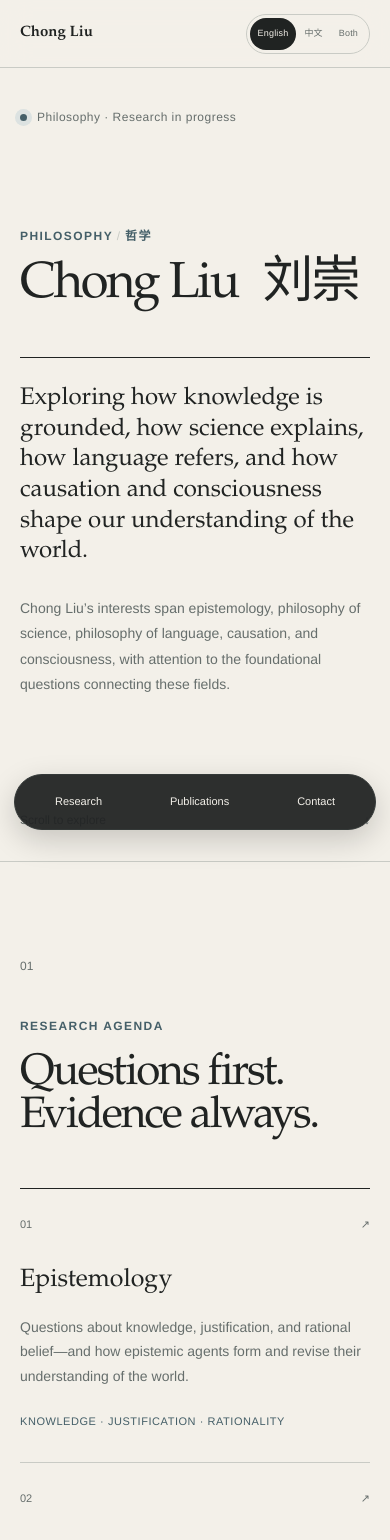
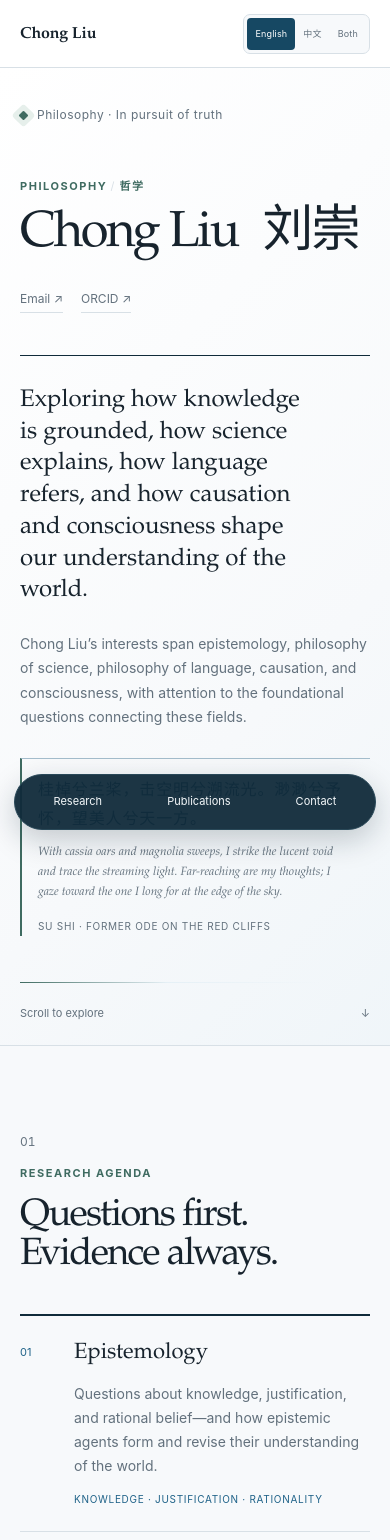
Before and after one commit to ChongLiuPhil/ChongLiuPhil.github.io, a Next.js app: page / in a window 390 px wide. Shown: the top 1540 px of the page. Built offline with nearby package versions, Linux system fonts and the light colour scheme.

Commit message:
Refine scholarly layout and visual identity

```diff
--- a/app/content.ts
+++ b/app/content.ts
@@ -39,6 +39,14 @@ export const academicContent = {
     bio: {
       zh: '刘崇的研究兴趣涵盖认识论、科学哲学、语言哲学、因果关系与意识，关注这些领域之间相互连接的基础问题。',
       en: 'Chong Liu’s interests span epistemology, philosophy of science, philosophy of language, causation, and consciousness, with attention to the foundational questions connecting these fields.',
+    },
+    epigraph: {
+      zh: '桂棹兮兰桨，击空明兮溯流光。渺渺兮予怀，望美人兮天一方。',
+      en: 'With cassia oars and magnolia sweeps, I strike the lucent void and trace the streaming light. Far-reaching are my thoughts; I gaze toward the one I long for at the edge of the sky.',
+    },
+    epigraphSource: {
+      zh: '苏轼《前赤壁赋》',
+      en: 'Su Shi · Former Ode on the Red Cliffs',
     },
     email: 'chong.liu.phil@outlook.com',
     cvHref: '',
@@ -106,7 +114,7 @@ export const academicContent = {
 
 export const interfaceCopy = {
   zh: {
-    sample: '哲学研究 · 内容持续更新',
+    sample: '哲学 · 求真',
     wordmark: '刘崇',
     nav: [
       { label: '研究', href: '#research' },
@@ -138,7 +146,7 @@ export const interfaceCopy = {
     updated: '哲学研究',
   },
   en: {
-    sample: 'Philosophy · Research in progress',
+    sample: 'Philosophy · In pursuit of truth',
     wordmark: 'Chong Liu',
     nav: [
       { label: 'Research', href: '#research' },
--- a/app/globals.css
+++ b/app/globals.css
@@ -1,19 +1,28 @@
 @import 'tailwindcss';
 
 :root {
-  --paper: #f3f0e9;
-  --ink: #202322;
-  --muted: #666e6c;
-  --line: #c9cbc5;
-  --accent: #455f68;
-  --accent-soft: #dce2e1;
-  --serif: 'Iowan Old Style', 'Palatino Linotype', 'Book Antiqua', 'Noto Serif SC', Georgia, serif;
-  --sans: 'Avenir Next', 'Noto Sans SC', 'PingFang SC', 'Helvetica Neue', Arial, sans-serif;
+  --paper: #f7f9fb;
+  --surface: #ffffff;
+  --ink: #17232d;
+  --muted: #63717d;
+  --line: #d8e0e6;
+  --accent: #1f6288;
+  --accent-strong: #164863;
+  --accent-soft: #e5f0f6;
+  --jade: #3f6b61;
+  --jade-soft: #e6efeb;
+  --navy: #102b3a;
+  --content-max: 1240px;
+  --reading-max: 68ch;
+  --page-gutter: clamp(22px, 4vw, 64px);
+  --serif: Charter, 'Iowan Old Style', 'Palatino Linotype', 'Noto Serif SC', Georgia, serif;
+  --sans: Inter, 'Avenir Next', 'Noto Sans SC', 'PingFang SC', 'Helvetica Neue', Arial, sans-serif;
 }
 
 * { box-sizing: border-box; }
 html { scroll-behavior: smooth; background: var(--paper); }
 body { margin: 0; background: var(--paper); color: var(--ink); font-family: var(--sans); font-size: 16px; -webkit-font-smoothing: antialiased; }
+::selection { background: #cfe4f0; color: var(--navy); }
 a { color: inherit; text-decoration: none; }
 button { color: inherit; font: inherit; }
 h1, h2, h3, h4, p { margin-top: 0; }
@@ -21,18 +30,18 @@ h1, h2, h3, h4, p { margin-top: 0; }
 a:focus-visible, button:focus-visible { outline: 2px solid var(--accent); outline-offset: 4px; }
 
 .site-header {
-  position: sticky; top: 0; z-index: 30; height: 76px; padding: 0 clamp(24px, 5vw, 80px);
+  position: sticky; top: 0; z-index: 30; height: 68px; padding: 0 max(var(--page-gutter), calc((100vw - var(--content-max)) / 2));
   display: grid; grid-template-columns: 1fr auto 1fr; align-items: center; border-bottom: 1px solid var(--line);
-  background: color-mix(in srgb, var(--paper) 92%, transparent); backdrop-filter: blur(14px);
+  background: color-mix(in srgb, var(--surface) 94%, transparent); backdrop-filter: blur(16px);
 }
-.wordmark { font-family: var(--serif); font-size: 15px; font-weight: 600; }
+.wordmark { font-family: var(--serif); font-size: 16px; font-weight: 600; letter-spacing: -.01em; }
 .desktop-nav { display: flex; align-items: center; gap: clamp(20px, 3vw, 48px); }
-.desktop-nav a { color: var(--muted); font-size: 13px; transition: color .2s ease; }
+.desktop-nav a { color: var(--muted); font-size: 12px; font-weight: 550; letter-spacing: .025em; transition: color .2s ease; }
 .desktop-nav a:hover { color: var(--ink); }
-.mode-switcher { justify-self: end; display: flex; align-items: center; padding: 3px; border: 1px solid var(--line); border-radius: 999px; }
-.mode-switcher button { min-height: 30px; padding: 5px 10px; border: 0; border-radius: 999px; background: transparent; color: var(--muted); cursor: pointer; font-size: 10px; letter-spacing: .02em; transition: background-color .2s ease, color .2s ease; }
+.mode-switcher { justify-self: end; display: flex; align-items: center; padding: 3px; border: 1px solid var(--line); border-radius: 7px; background: var(--paper); }
+.mode-switcher button { min-height: 29px; padding: 5px 9px; border: 0; border-radius: 4px; background: transparent; color: var(--muted); cursor: pointer; font-size: 10px; letter-spacing: .02em; transition: background-color .2s ease, color .2s ease; }
 .mode-switcher button:hover { color: var(--ink); }
-.mode-switcher button.active { background: var(--ink); color: var(--paper); }
+.mode-switcher button.active { background: var(--accent-strong); color: #fff; }
 .mobile-nav { display: none; }
 
 .localized-both { display: grid; gap: .8em; }
@@ -45,49 +54,61 @@ a:focus-visible, button:focus-visible { outline: 2px solid var(--accent); outlin
 .wordmark .localized-divider, h1 .localized-divider { display: none; }
 .wordmark .localized-zh, h1 .localized-zh { margin-left: .18em; }
 
-.hero { min-height: calc(100svh - 76px); padding: clamp(48px, 8vh, 96px) clamp(24px, 5vw, 80px) 32px; display: flex; flex-direction: column; scroll-margin-top: 76px; }
+.hero { min-height: min(760px, calc(100svh - 68px)); padding: clamp(52px, 7vh, 82px) max(var(--page-gutter), calc((100vw - var(--content-max)) / 2)) 28px; display: flex; flex-direction: column; scroll-margin-top: 68px; background: linear-gradient(135deg, var(--surface) 0%, var(--paper) 66%, var(--accent-soft) 150%); }
 .hero-meta { display: flex; align-items: center; gap: 10px; color: var(--muted); font-size: 12px; letter-spacing: .04em; }
-.status-dot { width: 7px; height: 7px; border-radius: 50%; background: var(--accent); box-shadow: 0 0 0 5px var(--accent-soft); }
-.hero-grid { margin: auto 0; display: grid; grid-template-columns: minmax(0, 1.1fr) minmax(320px, .72fr); gap: clamp(60px, 9vw, 160px); align-items: end; }
-.role, .eyebrow { margin-bottom: 18px; color: var(--accent); font-size: 12px; font-weight: 600; letter-spacing: .12em; text-transform: uppercase; }
+.status-dot { width: 7px; height: 7px; border-radius: 1px; background: var(--jade); box-shadow: 0 0 0 5px var(--jade-soft); transform: rotate(45deg); }
+.hero-grid { margin: clamp(72px, 10vh, 112px) 0; display: grid; grid-template-columns: minmax(0, .88fr) minmax(360px, 1fr); gap: clamp(56px, 7vw, 108px); align-items: center; }
+.role, .eyebrow { margin-bottom: 15px; color: var(--jade); font-size: 11px; font-weight: 700; letter-spacing: .14em; text-transform: uppercase; }
 h1, h2 { margin-bottom: 0; font-family: var(--serif); font-weight: 500; letter-spacing: -.045em; }
 h1 { max-width: 840px; font-size: clamp(68px, 11vw, 164px); line-height: .82; overflow-wrap: anywhere; }
-.bilingual-hero-name { max-width: 1080px; font-size: clamp(54px, 8vw, 116px); line-height: .9; }
+.bilingual-hero-name { max-width: 760px; font-size: clamp(52px, 6.6vw, 94px); line-height: .92; }
 .affiliation { margin: 28px 0 0; color: var(--muted); font-size: 15px; }
-.hero-intro { padding-top: 26px; border-top: 1px solid var(--ink); }
-.statement { margin-bottom: 28px; font-family: var(--serif); font-size: clamp(24px, 2.3vw, 38px); line-height: 1.28; }
-.bio { margin-bottom: 0; color: var(--muted); font-size: 14px; line-height: 1.8; }
+.hero-intro { padding: 30px 0 0 34px; border-top: 1px solid var(--navy); border-left: 1px solid var(--line); }
+.statement { max-width: 24ch; margin-bottom: 24px; font-family: var(--serif); font-size: clamp(24px, 2.1vw, 32px); line-height: 1.32; }
+.bio { max-width: var(--reading-max); margin-bottom: 0; color: var(--muted); font-size: 14px; line-height: 1.75; }
+.localized-zh { font-family: 'Songti SC', 'Noto Serif SC', 'STSong', var(--serif); }
+.hero-epigraph { max-width: 54ch; margin: 28px 0 0; padding: 18px 0 0 20px; border-top: 1px solid color-mix(in srgb, var(--accent) 28%, var(--line)); border-left: 2px solid var(--jade); }
+.hero-epigraph p { margin-bottom: 9px; }
+.hero-epigraph .epigraph-original { color: var(--accent-strong); font-family: 'Songti SC', 'Noto Serif SC', 'STSong', var(--serif); font-size: 16px; letter-spacing: .055em; line-height: 1.8; }
+.hero-epigraph .epigraph-translation { max-width: 50ch; color: var(--muted); font-family: var(--serif); font-size: 12px; font-style: italic; line-height: 1.65; }
+.hero-epigraph cite { color: var(--muted); font-size: 10px; font-style: normal; letter-spacing: .07em; text-transform: uppercase; }
+.hero-links { display: flex; flex-wrap: wrap; gap: 18px; margin-top: 32px; }
+.hero-links a { padding-bottom: 4px; border-bottom: 1px solid var(--line); color: var(--muted); font-size: 12px; transition: border-color .2s ease, color .2s ease; }
+.hero-links a:hover { border-color: var(--ink); color: var(--ink); }
 .text-link { display: inline-block; margin-top: 24px; padding-bottom: 4px; border-bottom: 1px solid var(--ink); font-size: 13px; }
-.scroll-cue { display: flex; justify-content: space-between; align-items: center; margin-top: auto; padding-top: 30px; color: var(--muted); font-size: 12px; }
+.scroll-cue { display: flex; justify-content: space-between; align-items: center; margin-top: auto; padding-top: 22px; border-top: 1px solid transparent; border-image: linear-gradient(90deg, var(--jade), var(--accent-soft) 42%, transparent 86%) 1; color: var(--muted); font-size: 11px; }
 
-.section { scroll-margin-top: 76px; padding: clamp(92px, 12vw, 176px) clamp(24px, 5vw, 80px); border-top: 1px solid var(--line); }
+.section { scroll-margin-top: 68px; padding: clamp(84px, 9vw, 132px) max(var(--page-gutter), calc((100vw - var(--content-max)) / 2)); border-top: 1px solid var(--line); }
 .section-number { margin: 3px 0 0; color: var(--muted); font-size: 12px; font-variant-numeric: tabular-nums; }
-.section-heading h2 { max-width: 820px; font-size: clamp(44px, 5.4vw, 82px); line-height: .98; }
-.research-section { display: grid; grid-template-columns: 90px minmax(280px, .75fr) minmax(390px, 1fr); gap: clamp(28px, 5vw, 90px); }
-.research-list { margin: 0; padding: 0; list-style: none; border-top: 1px solid var(--ink); }
-.research-list li { padding: 27px 0 30px; border-bottom: 1px solid var(--line); }
-.list-topline { display: flex; justify-content: space-between; margin-bottom: 30px; color: var(--muted); font-size: 11px; }
-.research-list h3 { margin-bottom: 15px; font-family: var(--serif); font-size: clamp(25px, 2.3vw, 34px); font-weight: 500; }
-.research-list p { max-width: 620px; margin-bottom: 20px; color: var(--muted); font-size: 14px; line-height: 1.75; }
-.research-list small { color: var(--accent); font-size: 11px; letter-spacing: .05em; text-transform: uppercase; }
+.section-heading h2 { max-width: 760px; font-size: clamp(38px, 4.5vw, 62px); line-height: 1.02; }
+.research-section { display: grid; grid-template-columns: 64px minmax(0, 1fr); gap: 0 clamp(28px, 4vw, 58px); }
+.research-list { grid-column: 2; margin: clamp(54px, 6vw, 78px) 0 0; padding: 0; list-style: none; border-top: 2px solid var(--navy); }
+.research-list li { display: grid; grid-template-columns: 56px minmax(190px, .72fr) minmax(300px, 1.28fr); gap: 24px; padding: 28px 0 30px; border-bottom: 1px solid var(--line); transition: border-color .2s ease; }
+.research-list li:hover { border-bottom-color: var(--accent); }
+.list-topline { display: flex; justify-content: space-between; margin: 4px 0 0; color: var(--accent); font-size: 11px; }
+.list-topline span:last-child { display: none; }
+.research-list h3 { margin: 0; font-family: var(--serif); font-size: clamp(22px, 2vw, 28px); font-weight: 500; line-height: 1.24; }
+.research-list p { max-width: var(--reading-max); margin: 0; color: var(--muted); font-size: 14px; line-height: 1.72; }
+.research-list small { grid-column: 3; color: var(--accent); font-size: 10px; letter-spacing: .07em; text-transform: uppercase; }
 .language-mode-both .research-list p .localized-zh { padding-top: .1em; }
 
-.section-intro { display: grid; grid-template-columns: 90px minmax(360px, 1fr) minmax(260px, .55fr); gap: clamp(28px, 5vw, 90px); align-items: end; margin-bottom: clamp(72px, 9vw, 128px); }
+.publications-section { background: var(--surface); }
+.section-intro { display: grid; grid-template-columns: 64px minmax(340px, 1fr) minmax(260px, 360px); gap: clamp(28px, 4vw, 58px); align-items: end; margin-bottom: clamp(52px, 6vw, 78px); }
 .section-description { margin-bottom: 0; color: var(--muted); font-size: 14px; line-height: 1.8; }
 .publication-list { border-top: 1px solid var(--ink); }
-.publication-empty { margin: 0; padding: 42px 0; border-top: 1px solid var(--ink); border-bottom: 1px solid var(--line); color: var(--muted); font-family: var(--serif); font-size: clamp(24px, 2.5vw, 38px); }
-.publication { display: grid; grid-template-columns: 150px minmax(0, 1fr) auto; gap: 40px; padding: 36px 0 40px; border-bottom: 1px solid var(--line); }
+.publication-empty { margin: 0 0 0 calc(64px + clamp(28px, 4vw, 58px)); padding: 30px 0; border-top: 2px solid var(--navy); border-bottom: 1px solid var(--line); color: var(--muted); font-family: var(--serif); font-size: clamp(21px, 2vw, 29px); }
+.publication { display: grid; grid-template-columns: 108px minmax(0, 1fr) auto; gap: 30px; padding: 30px 0 32px; border-bottom: 1px solid var(--line); }
 .publication-meta { display: flex; align-items: flex-start; gap: 12px; color: var(--muted); font-size: 12px; }
 .badge { padding: 3px 7px; border-radius: 999px; background: var(--accent-soft); color: var(--accent); font-size: 10px; }
-.publication h3 { max-width: 920px; margin-bottom: 18px; font-family: var(--serif); font-size: clamp(24px, 2.5vw, 38px); font-weight: 500; line-height: 1.23; }
+.publication h3 { max-width: 860px; margin-bottom: 14px; font-family: var(--serif); font-size: clamp(21px, 2vw, 28px); font-weight: 500; line-height: 1.3; }
 .authors { margin-bottom: 8px; color: var(--ink); font-size: 13px; line-height: 1.7; }
 .venue { margin-bottom: 0; color: var(--muted); font-size: 13px; font-style: italic; }
 .publication-links { display: flex; gap: 14px; font-size: 12px; }
 .publication-links a { padding-bottom: 3px; border-bottom: 1px solid var(--line); }
 
-.compact-intro { grid-template-columns: 90px 1fr; align-items: start; }
-.experience-section, .credentials-section { background: #e9e7e1; }
-.timeline { margin-left: calc(90px + clamp(28px, 5vw, 90px)); border-top: 1px solid var(--ink); }
+.compact-intro { grid-template-columns: 64px 1fr; align-items: start; }
+.experience-section, .credentials-section { background: #edf3f6; }
+.timeline { margin-left: calc(64px + clamp(28px, 4vw, 58px)); border-top: 2px solid var(--navy); }
 .timeline-item { display: grid; grid-template-columns: minmax(150px, .4fr) 1fr; gap: 40px; padding: 34px 0 38px; border-bottom: 1px solid var(--line); }
 .timeline-period { color: var(--muted); font-size: 12px; }
 .timeline-item h3 { margin-bottom: 8px; font-family: var(--serif); font-size: clamp(24px, 2.3vw, 34px); font-weight: 500; }
@@ -95,43 +116,44 @@ h1 { max-width: 840px; font-size: clamp(68px, 11vw, 164px); line-height: .82; ov
 .timeline-item small { color: var(--muted); line-height: 1.7; }
 
 .credentials-section { padding-top: 0; border-top: 0; }
-.credentials-grid { margin-left: calc(90px + clamp(28px, 5vw, 90px)); display: grid; grid-template-columns: 1fr 1fr; gap: clamp(40px, 7vw, 110px); }
+.credentials-grid { margin-left: calc(64px + clamp(28px, 4vw, 58px)); display: grid; grid-template-columns: 1fr 1fr; gap: clamp(40px, 7vw, 96px); }
 .column-label { margin-bottom: 24px; padding-bottom: 14px; border-bottom: 1px solid var(--ink); color: var(--accent); font-size: 11px; letter-spacing: .12em; text-transform: uppercase; }
 .credential-item { display: grid; grid-template-columns: 76px 1fr; gap: 20px; padding: 22px 0; border-bottom: 1px solid var(--line); }
 .credential-item > span { color: var(--muted); font-size: 11px; }
 .credential-item h4 { margin-bottom: 6px; font-family: var(--serif); font-size: 21px; font-weight: 500; line-height: 1.35; }
 .credential-item p, .credential-item small { margin-bottom: 0; color: var(--muted); font-size: 12px; line-height: 1.6; }
 
-.contact-section { scroll-margin-top: 76px; padding: clamp(100px, 13vw, 190px) clamp(24px, 5vw, 80px) clamp(80px, 10vw, 140px); background: var(--accent); color: #f5f2ea; }
+.contact-section { scroll-margin-top: 68px; padding: clamp(84px, 9vw, 132px) max(var(--page-gutter), calc((100vw - var(--content-max)) / 2)); background: var(--navy); color: #f4f8fa; }
 .contact-section .eyebrow { color: #cdd8d7; }
-.contact-section h2 { max-width: 1120px; font-size: clamp(52px, 8vw, 118px); line-height: .96; }
-.contact-grid { margin-top: clamp(60px, 8vw, 110px); display: grid; grid-template-columns: minmax(260px, .55fr) 1fr; gap: clamp(60px, 10vw, 180px); align-items: start; }
+.contact-section h2 { max-width: 900px; font-size: clamp(42px, 5.6vw, 76px); line-height: 1.02; }
+.contact-grid { margin-top: clamp(48px, 6vw, 76px); display: grid; grid-template-columns: minmax(260px, .62fr) 1fr; gap: clamp(56px, 8vw, 120px); align-items: start; }
 .contact-grid > p { max-width: 520px; color: #d9e0df; line-height: 1.8; }
 .contact-links, .checklist { margin: 0; padding: 0; list-style: none; border-top: 1px solid #9eafb1; }
 .contact-links a, .checklist li { display: flex; gap: 18px; justify-content: space-between; padding: 20px 0; border-bottom: 1px solid #738a8e; font-family: var(--serif); font-size: clamp(18px, 2vw, 26px); }
 .checklist li { justify-content: flex-start; }
 .checklist span { color: #cdd8d7; font-family: var(--sans); font-size: 14px; }
-footer { min-height: 92px; padding: 0 clamp(24px, 5vw, 80px); display: grid; grid-template-columns: 1fr auto 1fr; gap: 24px; align-items: center; background: var(--ink); color: #c8cdca; font-size: 11px; }
+footer { min-height: 84px; padding: 0 max(var(--page-gutter), calc((100vw - var(--content-max)) / 2)); display: grid; grid-template-columns: 1fr auto 1fr; gap: 24px; align-items: center; background: #0a202c; color: #b9c8d0; font-size: 11px; }
 footer a { justify-self: end; }
 
 @media (max-width: 920px) {
   .site-header { height: 68px; grid-template-columns: 1fr auto; }
   .desktop-nav { display: none; }
-  .mobile-nav { position: fixed; z-index: 40; right: 14px; bottom: 14px; left: 14px; display: flex; justify-content: space-around; gap: 4px; padding: 8px; border: 1px solid #343938; border-radius: 999px; background: color-mix(in srgb, var(--ink) 94%, transparent); color: var(--paper); box-shadow: 0 10px 30px rgb(0 0 0 / 18%); }
+  .mobile-nav { position: fixed; z-index: 40; right: 14px; bottom: 14px; left: 14px; display: flex; justify-content: space-around; gap: 4px; padding: 8px; border: 1px solid #294858; border-radius: 999px; background: color-mix(in srgb, var(--navy) 95%, transparent); color: #f5f9fb; box-shadow: 0 10px 30px rgb(10 32 44 / 22%); }
   .mobile-nav a { min-height: 38px; padding: 10px 9px; border-radius: 999px; font-size: 11px; }
-  .hero { min-height: calc(100svh - 68px); scroll-margin-top: 68px; }
-  .hero-grid { grid-template-columns: 1fr; align-items: start; gap: 64px; }
+  .hero { min-height: auto; scroll-margin-top: 68px; }
+  .hero-grid { grid-template-columns: 1fr; align-items: start; gap: 56px; }
   h1 { font-size: clamp(68px, 18vw, 124px); }
   .bilingual-hero-name { font-size: clamp(48px, 12vw, 88px); }
   .hero-intro { max-width: 680px; }
   .research-section { grid-template-columns: 54px 1fr; }
   .research-list { grid-column: 2; margin-top: 20px; }
+  .research-list li { grid-template-columns: 46px minmax(160px, .7fr) minmax(240px, 1.3fr); gap: 20px; }
   .section-intro { grid-template-columns: 54px 1fr; }
   .section-description { grid-column: 2; max-width: 560px; }
   .publication { grid-template-columns: 110px 1fr; }
   .publication-links { grid-column: 2; }
   .compact-intro { grid-template-columns: 54px 1fr; }
-  .timeline, .credentials-grid { margin-left: calc(54px + clamp(28px, 5vw, 90px)); }
+  .timeline, .credentials-grid { margin-left: calc(54px + clamp(28px, 4vw, 58px)); }
   .credentials-grid { grid-template-columns: 1fr; }
   .contact-grid { grid-template-columns: 1fr; }
   footer { padding-bottom: 88px; }
@@ -140,15 +162,22 @@ footer a { justify-self: end; }
 @media (max-width: 580px) {
   .site-header, footer { padding-inline: 20px; }
   .hero, .section, .contact-section { padding-left: 20px; padding-right: 20px; }
-  .hero { padding-top: 40px; }
-  .hero-grid { margin: 12vh 0 10vh; gap: 48px; }
+  .hero { padding-top: 38px; padding-bottom: 24px; }
+  .hero-grid { margin: 54px 0 46px; gap: 42px; }
   h1 { font-size: clamp(62px, 22vw, 98px); }
   .bilingual-hero-name { font-size: clamp(44px, 13vw, 72px); }
   .mode-switcher button { min-height: 32px; padding-inline: 8px; font-size: 9px; }
   .language-mode-both .mobile-nav a { padding-block: 6px; line-height: 1.15; }
   .research-section, .section-intro, .compact-intro { grid-template-columns: 1fr; }
   .research-list, .section-description { grid-column: 1; }
+  .research-list { margin-top: 40px; }
+  .research-list li { grid-template-columns: 36px 1fr; gap: 14px 18px; padding-block: 24px; }
+  .research-list h3 { grid-column: 2; }
+  .research-list p, .research-list small { grid-column: 2; }
+  .hero-intro { padding-left: 0; border-left: 0; }
+  .hero-epigraph { padding-left: 16px; }
   .section-number { margin-bottom: 14px; }
+  .publication-empty { margin-left: 0; }
   .publication { grid-template-columns: 1fr; gap: 24px; }
   .publication-links { grid-column: 1; }
   .timeline, .credentials-grid { margin-left: 0; }
--- a/app/layout.tsx
+++ b/app/layout.tsx
@@ -12,13 +12,13 @@ export const metadata: Metadata = {
     type: 'website',
     title: 'Chong Liu 刘崇 — Philosophy',
     description: 'Epistemology · Philosophy of Science · Philosophy of Language · Causation · Consciousness',
-    images: [{ url: '/og.png', width: 1731, height: 909, alt: 'Chong Liu — Philosophy' }],
+    images: [{ url: '/og-v2.png', width: 1731, height: 909, alt: 'Chong Liu — Philosophy' }],
   },
   twitter: {
     card: 'summary_large_image',
     title: 'Chong Liu 刘崇 — Philosophy',
     description: 'Epistemology · Philosophy of Science · Philosophy of Language · Causation · Consciousness',
-    images: ['/og.png'],
+    images: ['/og-v2.png'],
   },
 };
 
--- a/app/page.tsx
+++ b/app/page.tsx
@@ -142,10 +142,27 @@ export default function Home() {
           <div>
             <p className="role"><LocalizedText mode="both" value={profile.role} inline /></p>
             <h1 className="bilingual-hero-name" id="page-title"><LocalizedText mode="both" value={profile.name} inline /></h1>
+            {hasContactLinks && (
+              <div className="hero-links" aria-label={mode === 'zh' ? '学术链接' : 'Academic links'}>
+                {profile.email && (
+                  <a href={`mailto:${profile.email}`}>
+                    <LocalizedText mode={mode} value={{ en: 'Email', zh: '邮箱' }} inline={mode === 'both'} /> ↗
+                  </a>
+                )}
+                {profile.externalLinks.map((link) => (
+                  <a href={link.href} key={link.href} rel="noreferrer" target="_blank">{link.label} ↗</a>
+                ))}
+              </div>
+            )}
           </div>
           <div className="hero-intro">
             <p className="statement"><LocalizedText labeled={mode === 'both'} mode={mode} value={profile.statement} /></p>
             <p className="bio"><LocalizedText labeled={mode === 'both'} mode={mode} value={profile.bio} /></p>
+            <blockquote className="hero-epigraph">
+              <p className="epigraph-original" lang="zh-CN">{profile.epigraph.zh}</p>
+              {mode !== 'zh' && <p className="epigraph-translation" lang="en">{profile.epigraph.en}</p>}
+              <cite><LocalizedText mode={mode} value={profile.epigraphSource} inline={mode === 'both'} /></cite>
+            </blockquote>
             {profile.cvHref && (
               <a className="text-link" href={profile.cvHref}>
                 <LocalizedText mode={mode} value={uiText('cv')} inline={mode === 'both'} /> ↗
```
Also changed, not shown: public/og-v2.png (added).
